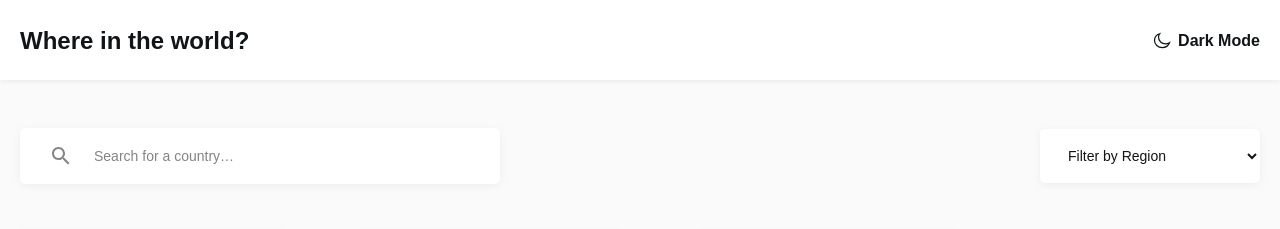
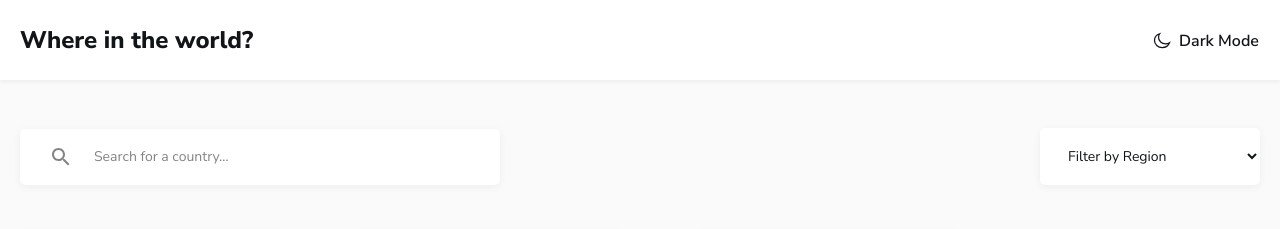
Before and after one commit to Sardorbek-Raximberdiyev/srb-Countries, a plain HTML site: page index.html in a window 1280 px wide. Shown: the top 229 px of the page. Drawn offline with Linux system fonts and the light colour scheme.

Commit message:
Add font family

```diff
--- a/css/main.css
+++ b/css/main.css
@@ -30,7 +30,7 @@ body{
   margin: 0;
   padding: 0;
   font-size: 14px;
-  font-family: sans-serif;
+  font-family: "Nunito Sans", "Arial", sans-serif;
   background-color: var(--bc-hero-color);
   color: var(--title-color);
 }
@@ -73,6 +73,7 @@ body{
 .site-header-title-link{
   display: inline-block;
   color: var(--title-color);
+  font-family: "Nunito Sans", "Arial", sans-serif;
   text-decoration: none;
   white-space: nowrap;
 }
@@ -133,7 +134,9 @@ body{
   color: var(--title-color);
   box-shadow: 0px 2px 9px 0px rgba(0, 0, 0, 0.0532);
 }
-
+.hero-input:valid{
+  border-color: rgb(47, 233, 59);
+}
 
 .hero-input::placeholder{
   font-weight: 400;
--- a/index.html
+++ b/index.html
@@ -30,7 +30,7 @@
     <div class="container">
       <div class="hero-form">
         <form action="index.html" class="site-form">
-          <input class="hero-input" type="text" name="text" placeholder="Search for a country…">
+          <input class="hero-input" type="text" name="text" placeholder="Search for a country…" pattern="^([a-z0-9_\.-]+)@([\da-z\.-]+)\.([a-z\.]{2,6})$">
           <label>
             <select name="select" id="select" class="hero-option">
               <option value="option">Filter by Region</option>
```
